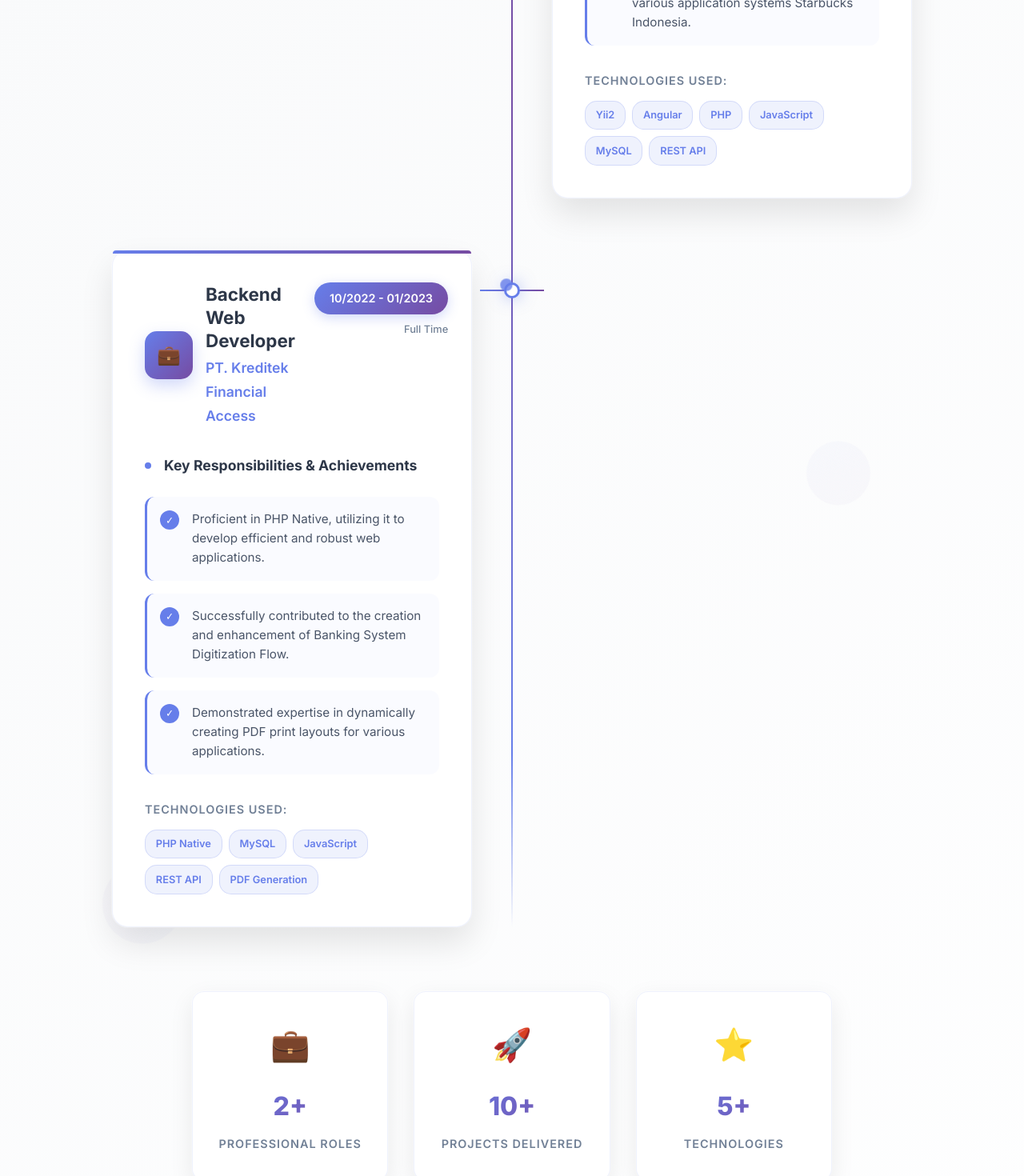
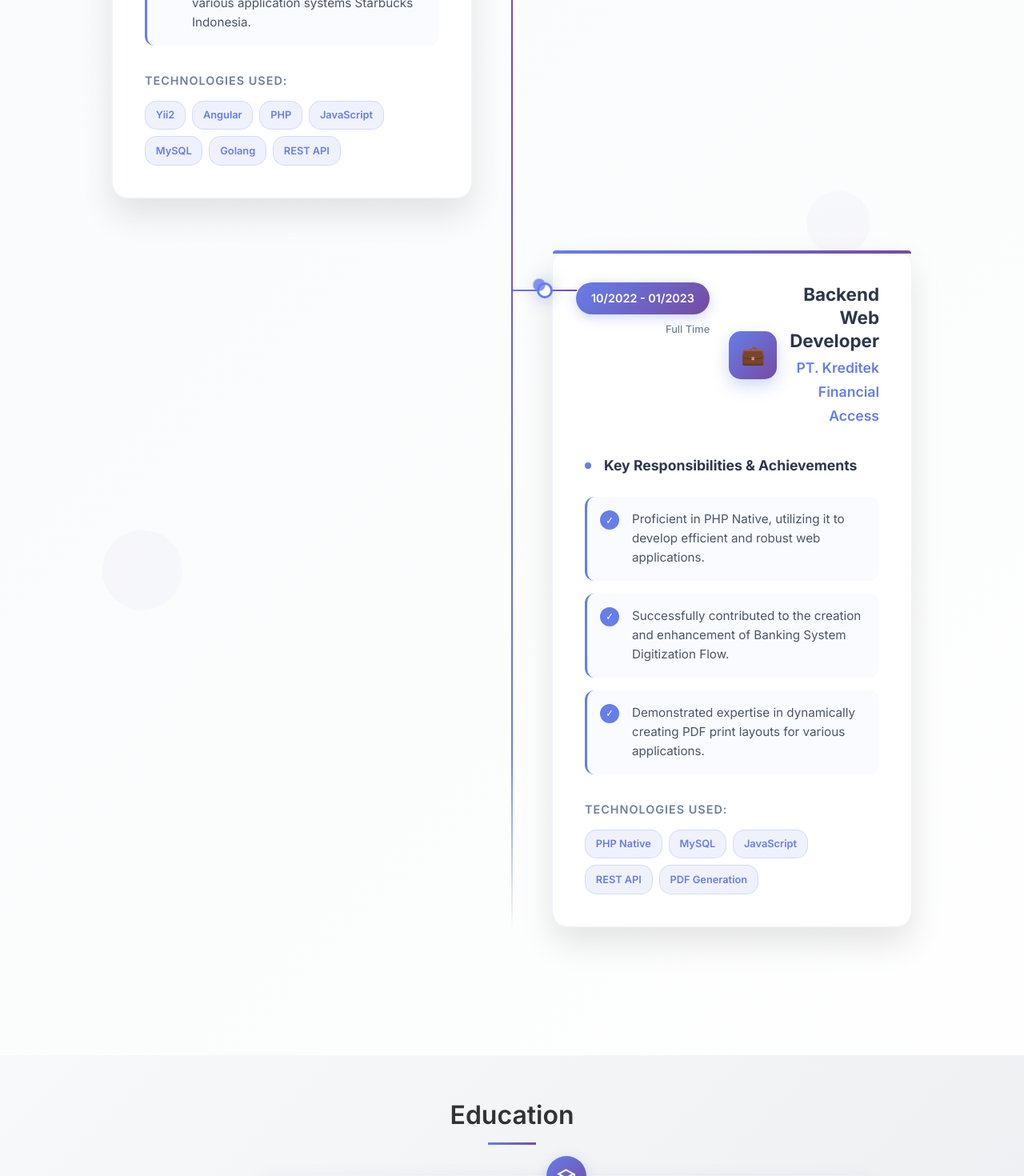
Before and after one commit to yusufwijaya-code/ucup-porto-app, an Angular app: page / in a window 1280 px wide. Shown: the part 3340-4810 px from the top of the page at 80% size. Built offline with nearby package versions, Linux system fonts and the light colour scheme.

Commit message:
feat: add new style experience

```diff
--- a/src/app/components/experience/experience.component.html
+++ b/src/app/components/experience/experience.component.html
@@ -11,8 +11,8 @@
 
     <!-- Experience Timeline -->
     <div class="experience-timeline">
-      @for (exp of experiences; track exp.position; let i = $index) {
-        <div class="timeline-item" [class]="'item-' + (i + 1)">
+      @for (exp of experiences; track exp.position; let i = $index; let isEven = $even) {
+        <div class="timeline-item" [class]="'item-' + (i + 1)" [class.left-side]="isEven" [class.right-side]="!isEven">
           <!-- Timeline Connector -->
           <div class="timeline-connector">
             <div class="connector-line"></div>
@@ -59,7 +59,7 @@
             <div class="technologies">
               <div class="tech-label">Technologies Used:</div>
               <div class="tech-tags">
-                @for (tech of getTechnologies(exp.position); track tech) {
+                @for (tech of exp.technologies; track tech) {
                   <span class="tech-tag">{{ tech }}</span>
                 }
               </div>
@@ -67,40 +67,6 @@
           </div>
         </div>
       }
-    </div>
-
-    <!-- Career Stats -->
-    <div class="career-stats">
-      <div class="stats-grid">
-        <div class="stat-card">
-          <div class="stat-icon">💼</div>
-          <div class="stat-content">
-            <div class="stat-number">{{ experiences.length }}+</div>
-            <div class="stat-label">Professional Roles</div>
-          </div>
-        </div>
-        <div class="stat-card">
-          <div class="stat-icon">🚀</div>
-          <div class="stat-content">
-            <div class="stat-number">10+</div>
-            <div class="stat-label">Projects Delivered</div>
-          </div>
-        </div>
-        <div class="stat-card">
-          <div class="stat-icon">⭐</div>
-          <div class="stat-content">
-            <div class="stat-number">5+</div>
-            <div class="stat-label">Technologies</div>
-          </div>
-        </div>
-        <div class="stat-card">
-          <div class="stat-icon">📈</div>
-          <div class="stat-content">
-            <div class="stat-number">2+</div>
-            <div class="stat-label">Years Experience</div>
-          </div>
-        </div>
-      </div>
     </div>
   </div>
 
--- a/src/app/components/experience/experience.component.scss
+++ b/src/app/components/experience/experience.component.scss
@@ -55,7 +55,7 @@
   .experience-timeline {
     position: relative;
     max-width: 1000px;
-    margin: 0 auto 5rem;
+    margin: 0 auto;
 
     &::before {
       content: '';
@@ -77,7 +77,19 @@
       position: relative;
       margin-bottom: 4rem;
 
-      &:nth-child(odd) {
+      &.left-side {
+        .experience-card {
+          margin-right: auto;
+          margin-left: 0;
+        }
+
+        .timeline-connector {
+          left: calc(50% - 1px);
+          transform: translateX(-100%);
+        }
+      }
+
+      &.right-side {
         .experience-card {
           margin-left: auto;
           margin-right: 0;
@@ -91,18 +103,23 @@
             }
           }
         }
+
+        .timeline-connector {
+          right: calc(50% - 1px);
+          transform: translateX(100%);
+        }
       }
 
       .timeline-connector {
         position: absolute;
         top: 50px;
-        left: 50%;
-        transform: translateX(-50%);
+        width: 80px;
+        height: 2px;
         z-index: 2;
 
         .connector-line {
-          width: 80px;
-          height: 2px;
+          width: 100%;
+          height: 100%;
           background: linear-gradient(90deg, #667eea 0%, #764ba2 100%);
         }
 
@@ -334,60 +351,6 @@
     }
   }
 
-  .career-stats {
-    .stats-grid {
-      display: grid;
-      grid-template-columns: repeat(auto-fit, minmax(200px, 1fr));
-      gap: 2rem;
-      max-width: 800px;
-      margin: 0 auto;
-
-      .stat-card {
-        background: white;
-        padding: 2rem;
-        border-radius: 15px;
-        box-shadow:
-          0 10px 30px rgba(0, 0, 0, 0.08),
-          0 0 0 1px rgba(255, 255, 255, 0.8);
-        text-align: center;
-        transition: all 0.3s ease;
-        border: 1px solid rgba(102, 126, 234, 0.1);
-
-        &:hover {
-          transform: translateY(-5px);
-          box-shadow:
-            0 20px 40px rgba(102, 126, 234, 0.1),
-            0 0 0 1px rgba(102, 126, 234, 0.1);
-        }
-
-        .stat-icon {
-          font-size: 2.5rem;
-          margin-bottom: 1rem;
-        }
-
-        .stat-content {
-          .stat-number {
-            font-size: 2rem;
-            font-weight: 800;
-            background: linear-gradient(135deg, #667eea 0%, #764ba2 100%);
-            -webkit-background-clip: text;
-            -webkit-text-fill-color: transparent;
-            background-clip: text;
-            margin-bottom: 0.5rem;
-          }
-
-          .stat-label {
-            font-size: 0.9rem;
-            color: #718096;
-            font-weight: 600;
-            text-transform: uppercase;
-            letter-spacing: 1px;
-          }
-        }
-      }
-    }
-  }
-
   .background-elements {
     position: absolute;
     top: 0;
@@ -463,12 +426,15 @@
 
       .timeline-item {
         .timeline-connector {
-          left: 30px;
+          left: 30px !important;
+          right: auto !important;
+          transform: none !important;
         }
 
         .experience-card {
           width: calc(100% - 80px);
           margin-left: 80px !important;
+          margin-right: 0 !important;
 
           .card-header {
             flex-direction: column !important;
@@ -530,13 +496,6 @@
         }
       }
     }
-
-    .career-stats {
-      .stats-grid {
-        grid-template-columns: repeat(2, 1fr);
-        gap: 1.5rem;
-      }
-    }
   }
 }
 
@@ -559,11 +518,5 @@
         }
       }
     }
-
-    .career-stats {
-      .stats-grid {
-        grid-template-columns: 1fr;
-      }
-    }
   }
 }
--- a/src/app/components/experience/experience.component.ts
+++ b/src/app/components/experience/experience.component.ts
@@ -19,13 +19,4 @@ export class ExperienceComponent implements OnInit {
       this.experiences = data;
     });
   }
-
-  getTechnologies(position: string): string[] {
-    const techMap: { [key: string]: string[] } = {
-      'Software Engineer': ['Yii2', 'Angular', 'PHP', 'JavaScript', 'MySQL', 'REST API'],
-      'Backend Web Developer': ['PHP Native', 'MySQL', 'JavaScript', 'REST API', 'PDF Generation']
-    };
-
-    return techMap[position] || ['Various Technologies'];
-  }
 }
--- a/src/assets/data/experience.json
+++ b/src/assets/data/experience.json
@@ -3,6 +3,7 @@
     "position": "Software Engineer",
     "company": "PT. Esensi Solusi Buana",
     "period": "02/2023 - Present",
+    "technologies": ["Yii2", "Angular", "PHP", "JavaScript", "MySQL", "Golang", "REST API"],
     "responsibilities": [
       "Utilized Yil2 and Angular Framework in the development of various projects.",
       "Contributed to the development of CMS, POS, and ERP application systems at Starbucks Indonesia.",
@@ -16,6 +17,7 @@
     "position": "Backend Web Developer",
     "company": "PT. Kreditek Financial Access",
     "period": "10/2022 - 01/2023",
+    "technologies": ["PHP Native", "MySQL", "JavaScript", "REST API", "PDF Generation"],
     "responsibilities": [
       "Proficient in PHP Native, utilizing it to develop efficient and robust web applications.",
       "Successfully contributed to the creation and enhancement of Banking System Digitization Flow.",
```
